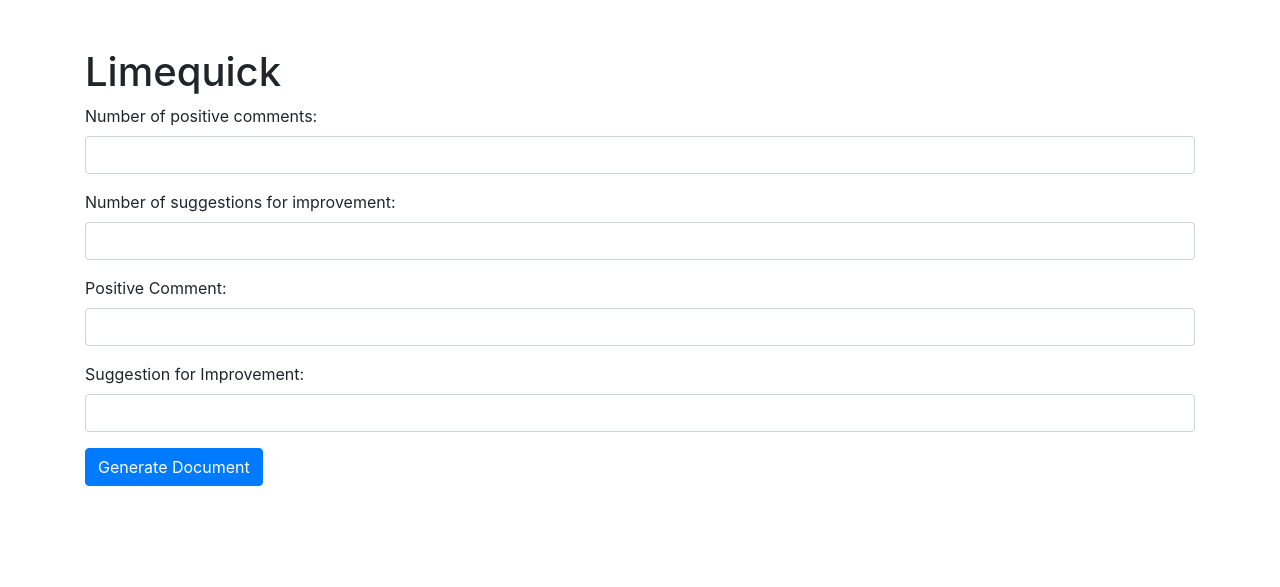
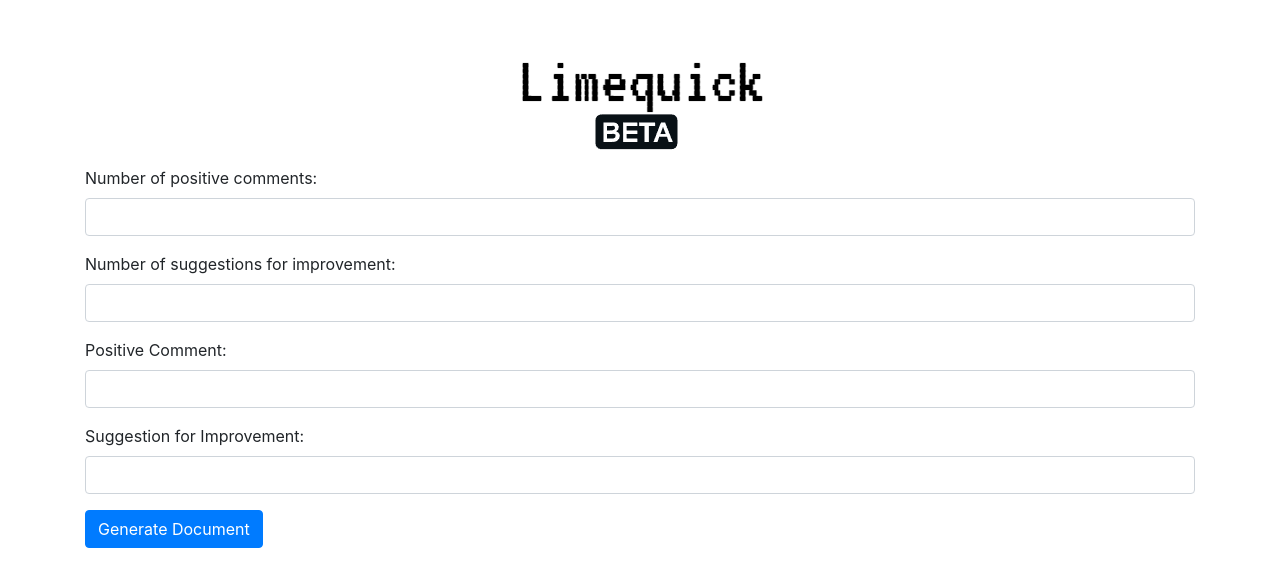
Before and after one commit to MrBased/Limequick, a Flask app: page / in a window 1280 px wide. Shown: the top 587 px of the page. Run offline with Flask 3, Linux system fonts and the light colour scheme; some libraries are stand-ins or nearby versions.

Commit message:
feat/logo

```diff
--- a/src/templates/index.html
+++ b/src/templates/index.html
@@ -10,9 +10,10 @@
     <script src="https://stackpath.bootstrapcdn.com/bootstrap/4.5.2/js/bootstrap.min.js"></script>
 </head>
 <body>
-
     <form method="POST" enctype="multipart/form-data" class="container mt-5">
-        <h1>Limequick</h1>
+        <div class="d-flex justify-content-center pt-10">
+            <img src="{{ url_for('static', filename='logo.png') }}" alt="Logo" class="img-fluid">
+        </div>
         <div class="form-group">
             <label for="n_good_comments">Number of positive comments:</label>
             <input type="number" name="n_good_comments" id="n_good_comments" class="form-control">
```
Also changed, not shown: src/static/logo.png (renamed from logo.png).
